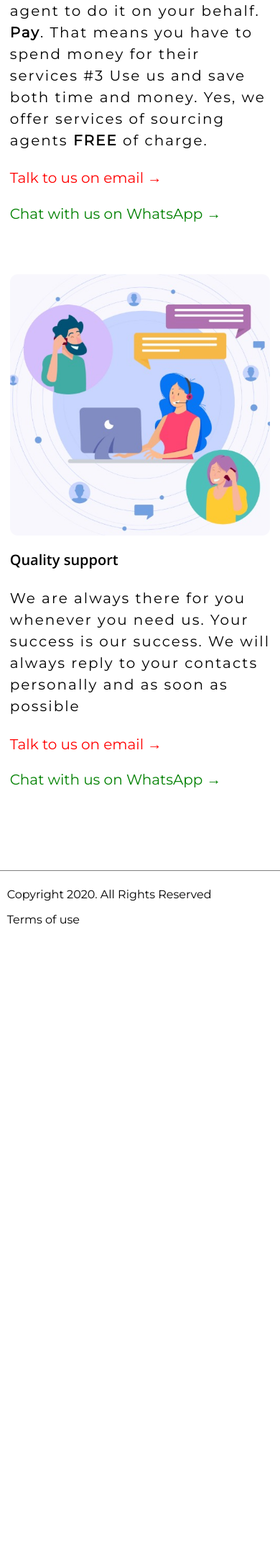
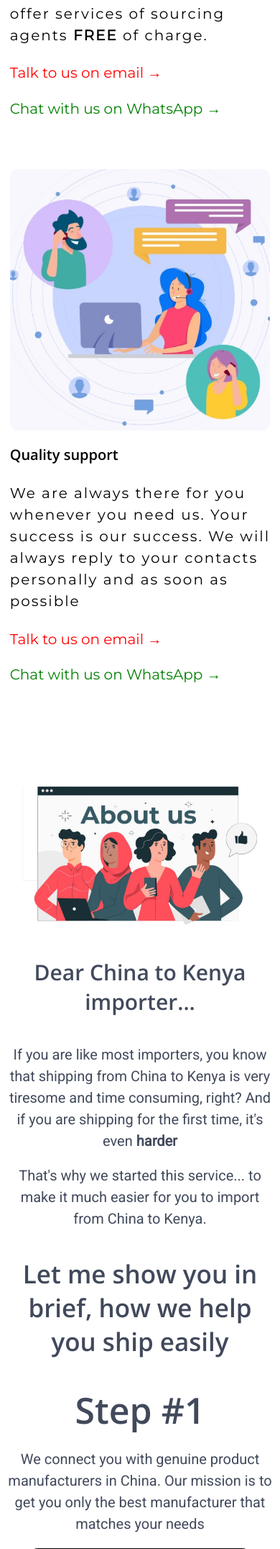
Before and after one commit to HaronKibetRutoh/myproject, a Django app: template templates/quote/home.html in a window 390 px wide. Shown: the part 3442-5594 px from the top of the page at 72% size. Before the commit the page ends 4726 px from the top, so only its background shows below. Run offline with Django 3.2, Linux system fonts and the light colour scheme; the template is opened without the code that fills it, so the values that code supplies are empty; some libraries are stand-ins or nearby versions.

Commit message:
added html and css content

```diff
--- a/static/css/base.css
+++ b/static/css/base.css
@@ -434,6 +434,60 @@ img{
     padding-top: 7%;
     line-height: 3rem;
     letter-spacing: 0.2rem;
+}
+
+.aboutus{
+    width: 80%;
+    height: auto;
+    margin: 5% auto;
+    text-align: center;
+}
+
+.about-img-container{
+    width: 90%;
+    margin: 0 auto;
+}
+
+.aboutus-title{
+    font-size: 5rem;
+    font-family: 'Open Sans', sans-serif;
+    color: #41495b;
+    font-weight: 800;
+    margin: 10% 0%;
+
+}
+
+.aboutus-copy p{
+    font-size: 2rem;
+    font-family: 'Roboto', sans-serif;
+    color: #41495b;
+    line-height: 3rem;
+    width: 50%;
+    margin: 5% auto;
+}
+
+.howitworks{
+    font-size: 3.5rem;
+    font-family: 'Open Sans', sans-serif;
+    color: #41495b;
+    font-weight: 800;
+    margin: 10% 0%;
+}
+
+.step{
+    font-size: 5rem;
+    font-family: 'Open Sans', sans-serif;
+    color: #41495b;
+    font-weight: 800;
+}
+
+.howitworks-imgs{
+    width: 80%;
+    margin: 5% auto;
+}
+
+img{
+    width: 100%;
 }
 
 .register-form{
@@ -984,6 +1038,60 @@ img{
         line-height: 3rem;
         letter-spacing: 0.2rem;
     }
+
+
+    .aboutus{
+        width: 97%;
+        height: auto;
+        margin: 10% auto;
+        text-align: center;
+    }
+
+    .about-img-container{
+        width: 100%;
+        margin: 0 auto;
+    }
+
+    .aboutus-title{
+        font-size: 3rem;
+        font-family: 'Open Sans', sans-serif;
+        color: #41495b;
+        font-weight: 800;
+        margin: 10% 0%;
+
+    }
+
+    .aboutus-copy p{
+        font-size: 2rem;
+        font-family: 'Roboto', sans-serif;
+        color: #41495b;
+        line-height: 3rem;
+        width: 100%;
+        margin: 5% auto;
+    }
+
+    .howitworks{
+        font-size: 3.5rem;
+        font-family: 'Open Sans', sans-serif;
+        color: #41495b;
+        font-weight: 800;
+        margin: 10% 0%;
+    }
+
+    .step{
+        font-size: 5rem;
+        font-family: 'Open Sans', sans-serif;
+        color: #41495b;
+        font-weight: 800;
+    }
+
+    .howitworks-imgs{
+        width: 80%;
+        margin: 5% auto;
+    }
+
+
+
     .wrapper{
         position: absolute;
         width: 100%;
--- a/templates/quote/home.html
+++ b/templates/quote/home.html
@@ -30,7 +30,7 @@
             <div class="part-1-img"><img src="{% static 'images/qualityblue.jpeg' %}" alt="image of quality quarantee"></div>
         </div>
         <div class="part-2">
-            <div class="part-2-img"><img src="{% static 'images/stayathome.jpeg' %}" alt="stay home and stay safe image"></div>
+            <div class="part-2-img"><img src="{% static 'images/stayhome.jpeg' %}" alt="stay home and stay safe image"></div>
             <div  class="part-2-caption">
                 <h2>Stay Home. Stay Safe</h2>
                 <p>Leave the 'dirty work to us' at the same time following COVID 19 regulations. We will shop and ship on your behalf so you can stay safe at home. We will always keep you updated on the progress of your order</p>
@@ -61,4 +61,28 @@
             </div>
         </div>
     </div>
+    <div class="aboutus">
+        <div class="about-img-container">
+            <img class="aboutimg" src="{% static '/images/aboutus.jpeg' %}" alt="about us image">
+        </div>
+        <div class="aboutus-copy">
+            <h1 class="aboutus-title"><strong>Dear China to Kenya importer...</strong></h1>
+            <p class="intro-copy">If you are like most importers, you know that shipping from China to Kenya is very tiresome and time consuming, right? And if you are shipping for the first time, it's even <strong>harder</strong></p>
+            <p class="intro-copy">That's why we started this service... to make it much easier for you to import from China to Kenya.</p>
+            <h1 class="howitworks"><strong>Let me show you in brief, how we help you ship easily</strong></h1>
+            <h2 class="step"><strong>Step #1</strong></h2>
+            <p>We connect you with genuine product manufacturers in China. Our mission is to get you only the best manufacturer that matches your needs</p>
+            <div class="howitworks-imgs"><img src="{% static '/images/genuinefactory.jpeg' %}" alt=""></div>
+            <h2 class="step"><strong>Step #2</strong></h2>
+            <p>We negotiate for samples and the best prices on your behalf.</p>
+            <p>We advise you on how to pay with safe methods. You can also let us pay on your behalf. The choice is yours</p>
+            <div class="howitworks-imgs"><img src="{% static '/images/negotiate.jpeg' %}" alt=""></div>
+            <h2 class="step"><strong>Step #3</strong></h2>
+            <p>We then connect you with a reliable and trusted shipping agent to Kenya. We want to make sure that your cargo arrives safely. We will monitor shipping progress and will always keep you updated.</p>
+            <div class="howitworks-imgs"><img src="{% static '/images/reliableagent.jpeg' %}" alt=""></div>
+            <h2 class="step"><strong>Step #4</strong></h2>
+            <p>We inspect the cargo once it has arrived. We advise you on how to pay. You collect your cargo.</p>
+            <div class="howitworks-imgs"><img src="{% static '/images/collect.jpeg' %}" alt=""></div>
+        </div>
+    </div>
 {% endblock content %}
```
Also changed, not shown: other parts of static/css/base.css (+56 -1 lines), static/images/aboutus.jpeg (added), static/images/collect.jpeg (added), static/images/genuinefactory.jpeg (added), static/images/negotiate.jpeg (added), static/images/reliableagent.jpeg (added), static/images/stayathome.jpeg (deleted), static/images/stayhome.jpeg (added).
